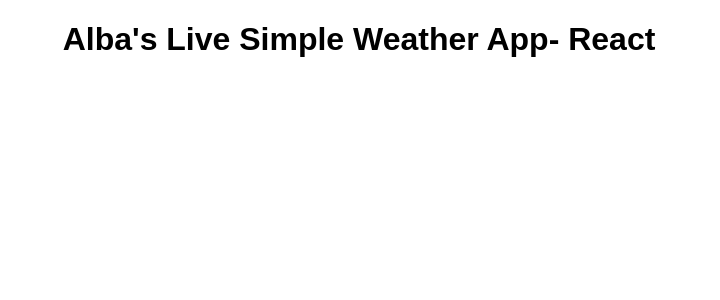
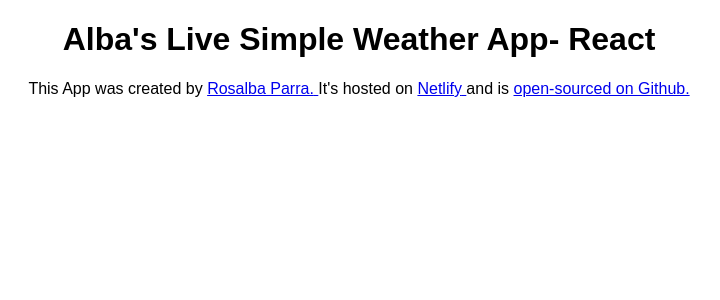
Before and after one commit to RparraTZ/Alba-s-Live-Simple-Weather-App--React, a React (Vite) app: page / in a window 1280 px wide. Shown: the top 300 px of the page, without its empty margins (281-1001 px from the left). Built offline with nearby package versions, Linux system fonts and the light colour scheme.

Commit message:
name description added. Footer added
Edited the name and description in the html and added the footer with the developer contact links to github and netlify.

```diff
--- a/index.html
+++ b/index.html
@@ -4,7 +4,11 @@
     <meta charset="UTF-8" />
     <link rel="icon" type="image/svg+xml" href="/favicon.svg" />
     <meta name="viewport" content="width=device-width, initial-scale=1.0" />
-    <title>live-simple-weather-app</title>
+    <title>Alba's Live Simple Weather App-React</title>
+    <meta
+      name="description"
+      content="Live weather data for any city in the world with a simple user interface."
+    />
   </head>
   <body>
     <div id="root"></div>
--- a/src/App.jsx
+++ b/src/App.jsx
@@ -5,6 +5,34 @@ export default function App() {
   return (
     <div>
       <h1>Alba's Live Simple Weather App- React</h1>
+      <footer>
+        <p>
+          This App was created by{" "}
+          <a
+            href="https://github.com/RparraTZ?tab=repositories"
+            target="_blank"
+            rel="noopener noreferrer"
+          >
+            Rosalba Parra.{" "}
+          </a>
+          It's hosted on{" "}
+          <a
+            href="https://elegant-horse-fb314b.netlify.app/"
+            target="_blank"
+            rel="noopener noreferrer"
+          >
+            Netlify{" "}
+          </a>
+          and is{" "}
+          <a
+            href="https://github.com/RparraTZ/Alba-s-Live-Simple-Weather-App--React"
+            target="_blank"
+            rel="noopener noreferrer"
+          >
+            open-sourced on Github.
+          </a>
+        </p>
+      </footer>
     </div>
   );
 }
```
